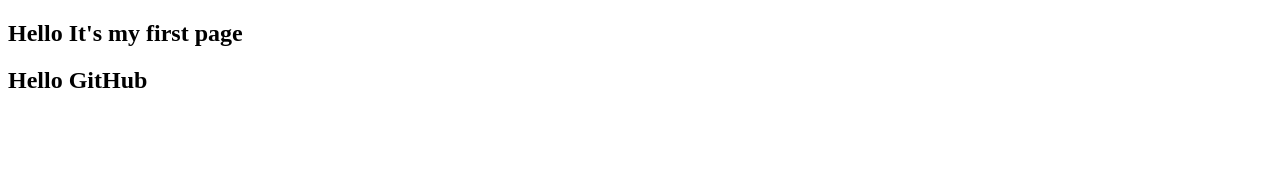
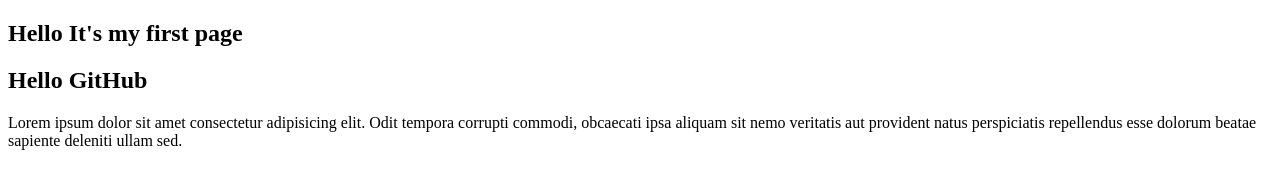
Before and after one commit to rameshwar0058/My-Project, a plain HTML site: page index.html in a window 1280 px wide. Drawn offline with Linux system fonts and the light colour scheme.

Commit message:
New paragraph added

```diff
--- a/index.html
+++ b/index.html
@@ -8,5 +8,9 @@
 <body>
     <h2> Hello It's my first page</h2>
     <h2> Hello GitHub</h2>
+    <p> Lorem ipsum dolor sit amet consectetur adipisicing elit.
+        Odit tempora corrupti commodi, obcaecati ipsa aliquam sit
+        nemo veritatis aut provident natus perspiciatis repellendus esse
+        dolorum beatae sapiente deleniti ullam sed.</p>
 </body>
 </html>
```
